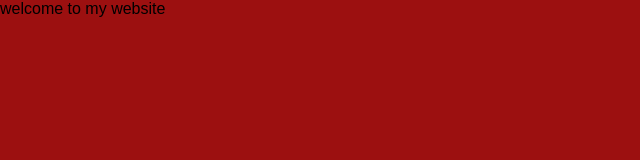
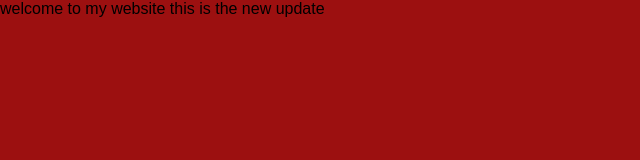
Before and after one commit to Istifanusalexander1/MyPortfolio, a plain HTML site: page portfolio/index.html in a window 1280 px wide. Shown: the whole page, without its empty margins (0-640 px from the left). Drawn offline with Linux system fonts and the light colour scheme.

Commit message:
this is the new update

```diff
--- a/portfolio/index.html
+++ b/portfolio/index.html
@@ -8,5 +8,6 @@
 </head>
 <body>
     welcome to my website
+    this is the new update
 </body>
 </html>
```
